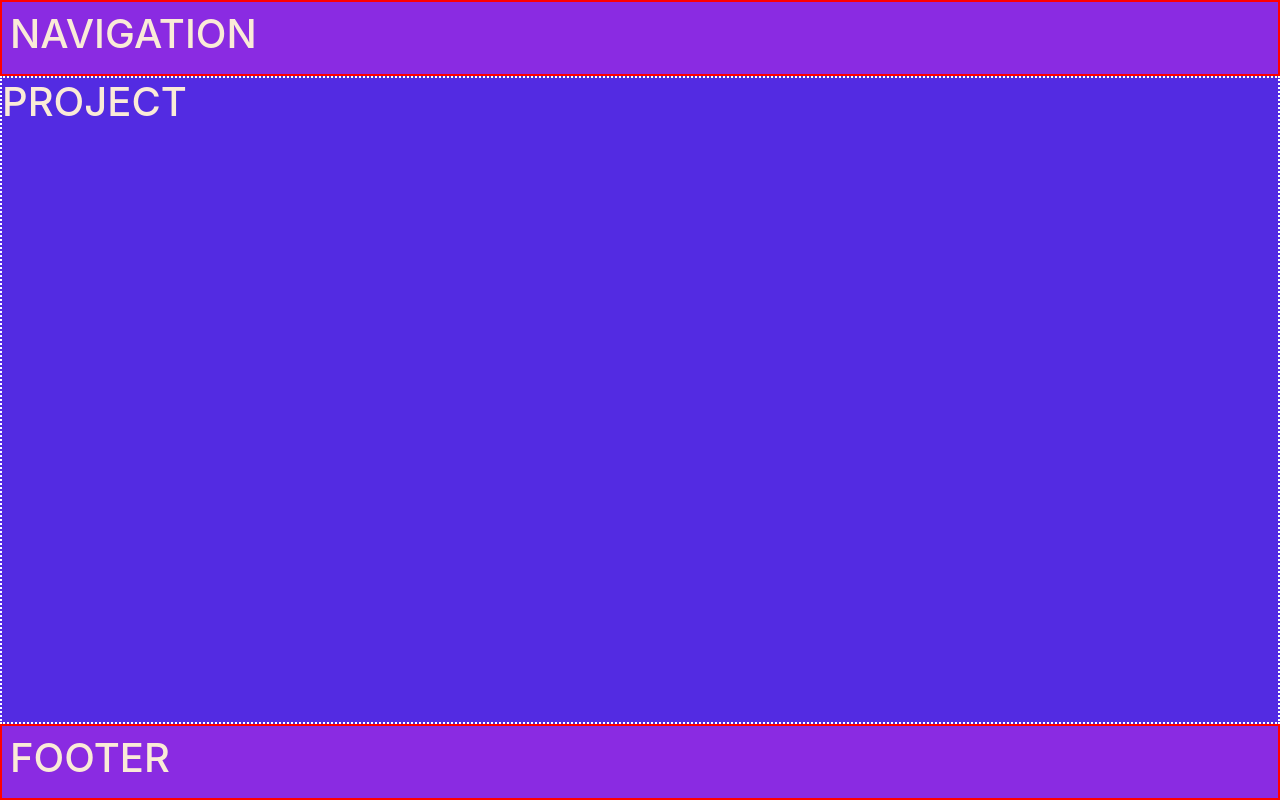
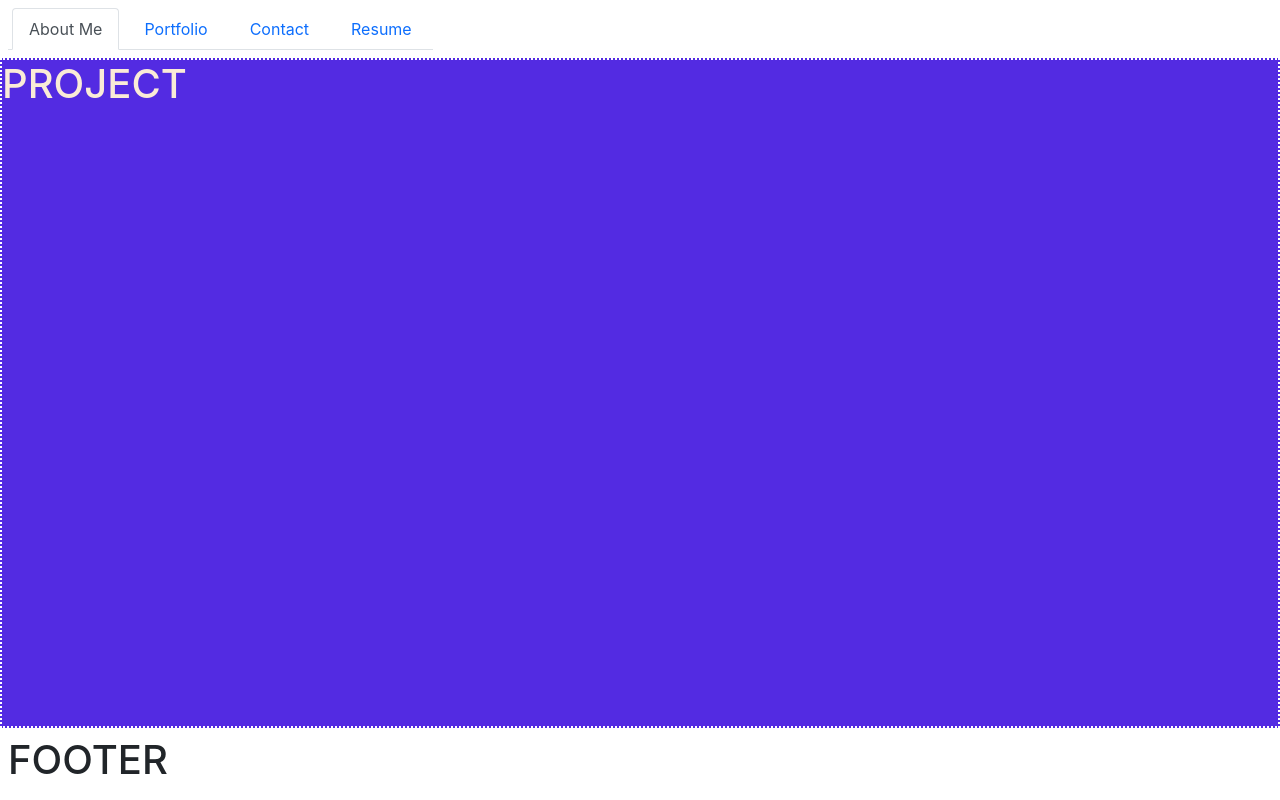
Before and after one commit to H0RSESH0E/dBaron, a React (Create React App) app in the folder d-baron/: page / in a window 1280 px wide. Built offline with nearby package versions, Linux system fonts and the light colour scheme.

Commit message:
Nav tabs completed

```diff
--- a/d-baron/src/App.js
+++ b/d-baron/src/App.js
@@ -1,20 +1,29 @@
 import './App.css';
+import { useState } from 'react';
 import Header from './components/Header.js';
 import Body from './components/Body.js';
 import Footer from './components/Footer.js';
+import state from './assets/state.js';
+
 
 function App() {
+
+  const [windowLocations] = useState(state);
+  console.table(windowLocations[0]);
+
+  const [currentWindow, setCurrentWindow] = useState(windowLocations[0]);
+
   return (
     <div className="first-row flex-row d-flex justify-content-center  App">
       <div className="first-column d-flex flex-column col-12 justify-content-between">
         <div className="header-div d-flex p-2">
-          <Header/>
+          <Header windowLocations={windowLocations} currentWindow={currentWindow} setCurrentWindow={setCurrentWindow}/>
         </div>
         <div className="body-div d-flex">
-          <Body/>
+          <Body />
         </div>
         <div className="footer-div d-flex p-2">
-          <Footer/>
+          <Footer />
         </div>
       </div>
     </div>
--- /dev/null
+++ b/d-baron/src/assets/state.js
@@ -0,0 +1,6 @@
+module.exports = [
+    {name: "About Me", description: "My brand statement and brief bio."},
+    {name:"Portfolio",description:"A collection of my work as a developer"},
+    {name:"Contact",description:"Please share your contact details with me if you'd like to be in touch."},
+    {name:"Resume",description:"Please download a pdf of my resume as a developer."}
+]
--- a/d-baron/src/components/Header.js
+++ b/d-baron/src/components/Header.js
@@ -1,8 +1,8 @@
 import React from 'react'
 import Navigation from './Navigation.js';
 
-function Header() {
-return(<Navigation/>)
+function Header({windowLocations, currentWindow,setCurrentWindow}) {
+return(<Navigation windowLocations={windowLocations} currentWindow={currentWindow} setCurrentWindow={setCurrentWindow} />)
 }
 
 export default Header
--- a/d-baron/src/components/Navigation.js
+++ b/d-baron/src/components/Navigation.js
@@ -1,7 +1,25 @@
 import React from 'react'
 
-function Navigation() {
-return(<h1>NAVIGATION</h1>)
+function Navigation({ windowLocations, currentWindow, setCurrentWindow }) {
+
+    return (<ul className="nav nav-tabs">
+            {windowLocations.map((window) => (
+            <li
+                className={`mx-1 nav-item`}
+                key={window.name}
+            >
+                <a className={`nav-link ${currentWindow.name === window.name ? 'active' : ''}`}
+                    onClick={() => setCurrentWindow(window)}
+                >
+                    {window.name}
+                </a>
+            </li>
+        ))}
+    </ul>
+
+
+
+        )
 }
 
-export default Navigation
+        export default Navigation
--- a/d-baron/src/index.css
+++ b/d-baron/src/index.css
@@ -14,17 +14,6 @@ code {
 
 .first-row {
   height: 100vh;
-  /* border: 2px solid rgb(204, 0, 255); */
-}
-
-.first-column {
-  /* border: 2px solid rgb(29, 160, 149); */
-
-}
-
-.header-div,
-.body-div,
-.footer-div {
 }
 
 .body-div {
@@ -33,11 +22,7 @@ code {
   background-color: rgb(83, 43, 226);
   border: 2px dotted rgb(255, 255, 255);
 }
-.header-div,
-.footer-div {
-  color: antiquewhite;
-  border: 2px solid rgb(255, 0, 0);
-  background-color: blueviolet;
 
-
+li {
+  list-style: none;
 }
```
